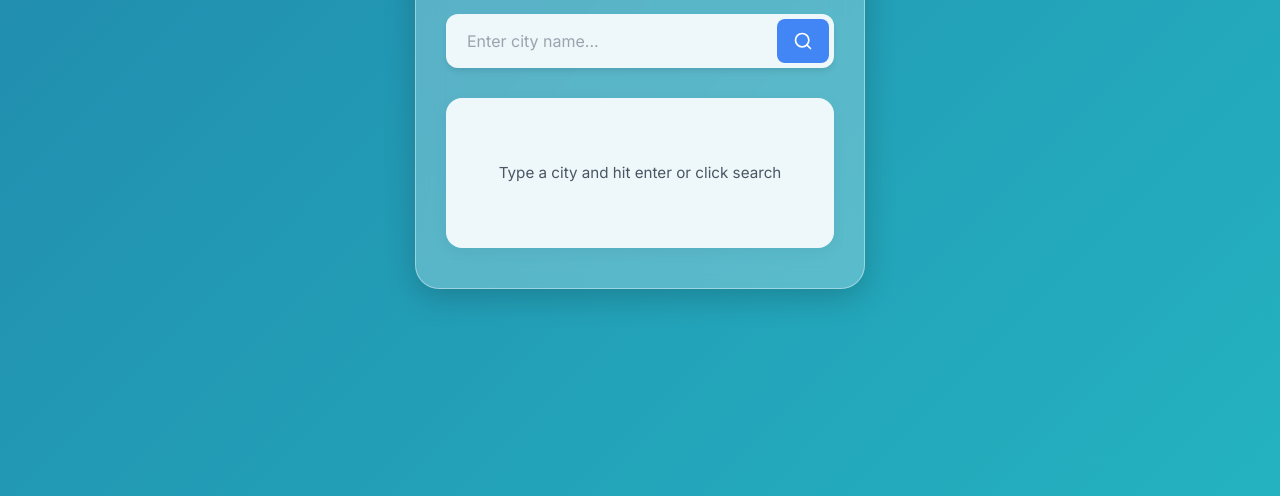
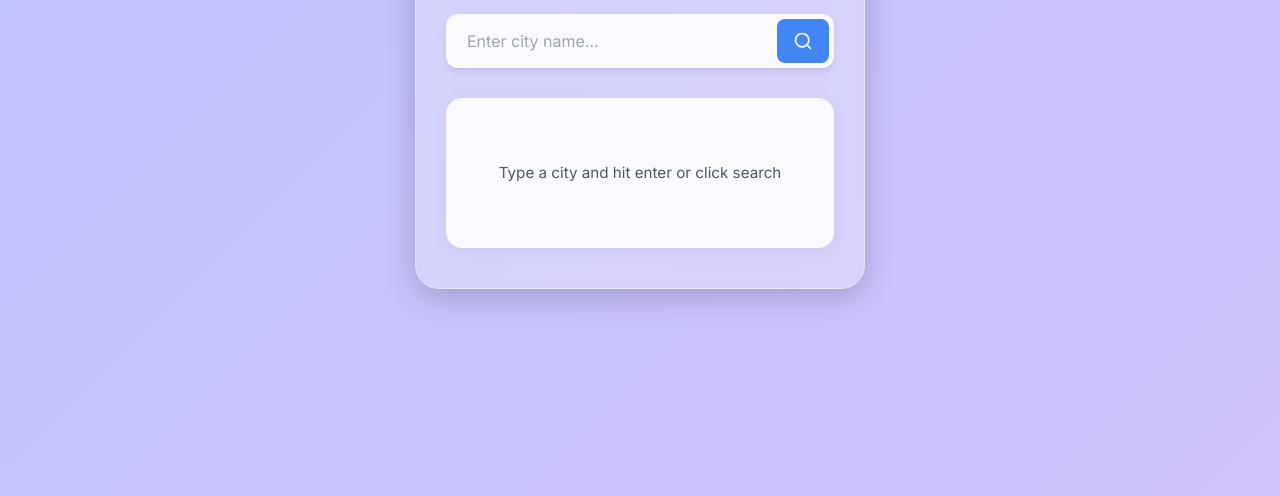
Before and after one commit to Giri-24/Weather-Application, a plain HTML site: page index.html in a window 1280 px wide. Shown: the part 304-800 px from the top of the page. Drawn offline with Linux system fonts and the light colour scheme.

Commit message:
style: update background gradient colors in root variables

```diff
--- a/style.css
+++ b/style.css
@@ -1,8 +1,8 @@
 :root {
   --primary-color: #4285F4;
   --primary-hover: #3367D6;
-  --bg-gradient-start: #1A2980;
-  --bg-gradient-end: #26D0CE;
+  --bg-gradient-start: #8EC5FC;
+  --bg-gradient-end: #E0C3FC;
   --text-primary: #111827;
   --text-secondary: #4b5563;
 }
```
